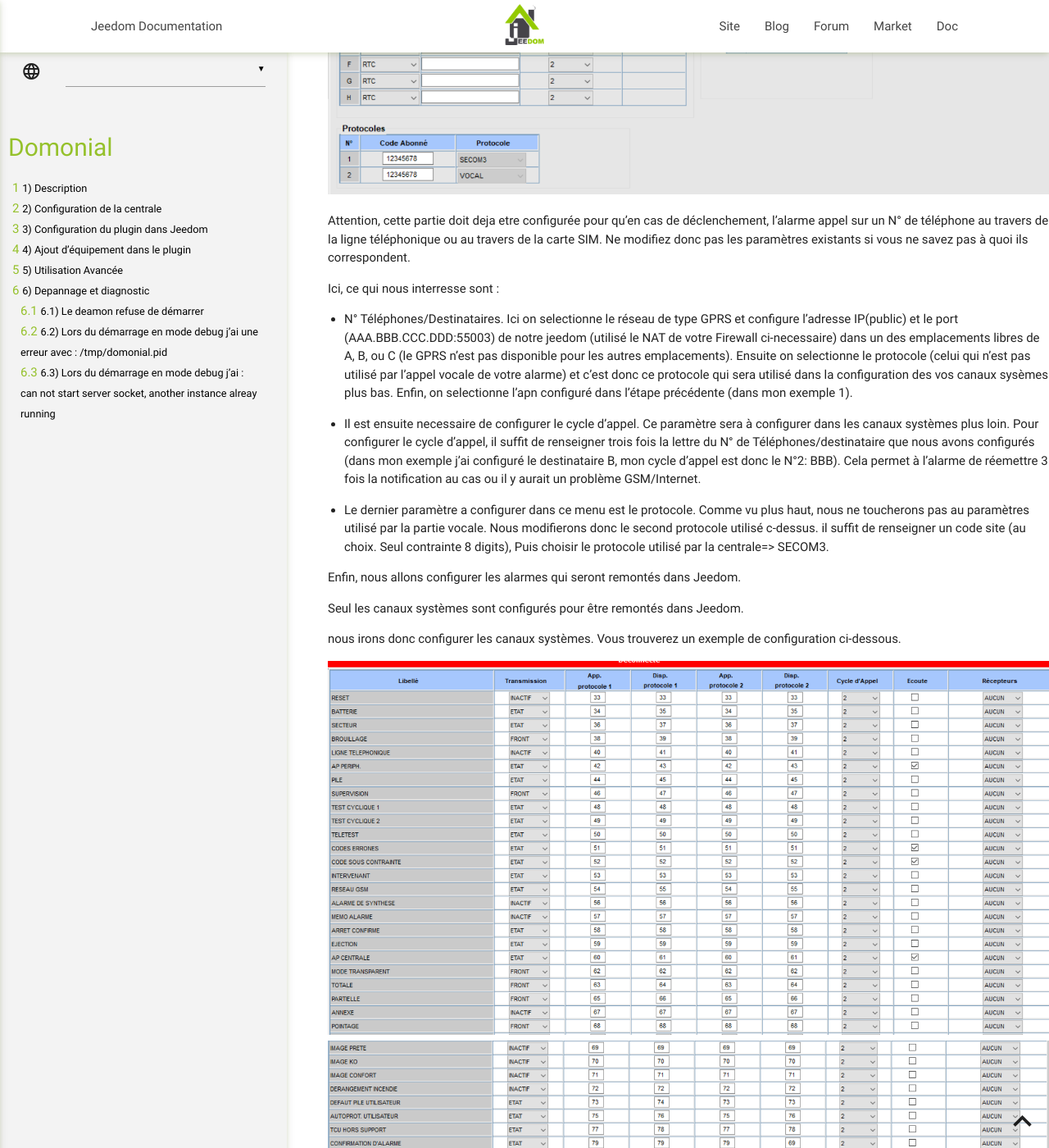
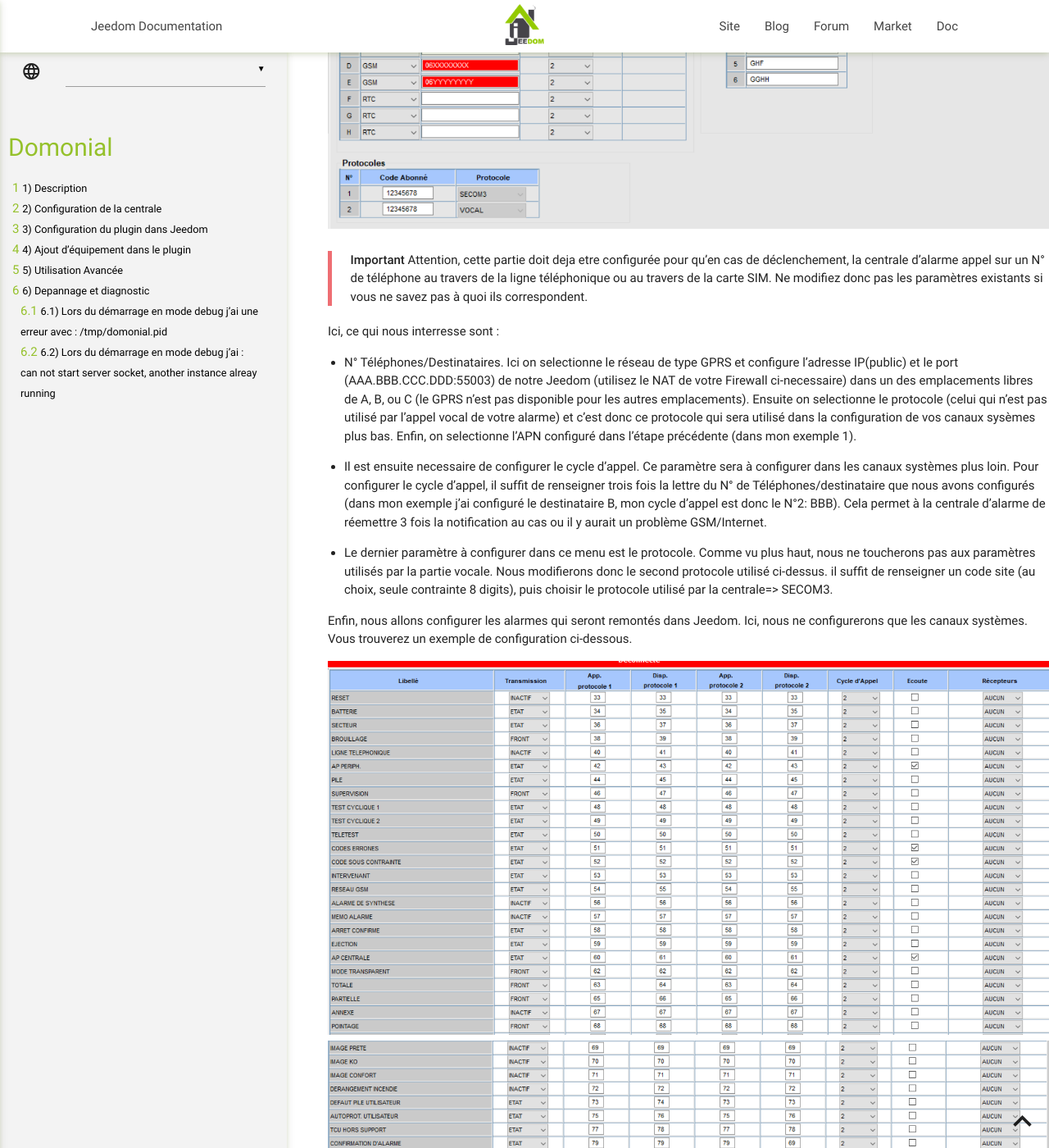
Before and after one commit to apages2/pluginjeedom-domonial, a Jekyll site: the page built from docs/fr_FR/index.md, in a window 1280 px wide and 1400 px high, scrolled down 1125 px. Shown: the whole window at 82% size. Built offline with Jekyll 4.4.1, drawn with Linux system fonts in a browser that asks for light colours; our own code applies the rules of GitHub Pages for plain Markdown files; some of the changed text lies outside the part shown.

Commit message:
mise à jour docs

```diff
--- a/docs/fr_FR/index.md
+++ b/docs/fr_FR/index.md
@@ -1,16 +1,17 @@
 Description
 ===
-
-Le plugin Domonial permet de recevoir les notifications que les alarmes domonial (PMI8FR-STD-7 ou PME8FR-STD7G)
+Le plugin Domonial permet de recevoir les notifications que les centrales alarmes Domonial (PMI8FR-STD-7 ou PME8FR-STD7G)
 envoi au travers d'une configuration de type "telesurveillance" en utilisant le GPRS de la carte SIM.
 Une simple carte SIM suffit, pas d'abonnement data necessaire.
 
+> **Important**
+> Si votre alarme est gérée par une entreprise de télésurveillance, vous ne pourrez pas utiliser ce plugin
+
 Configuration de la centrale
 ===
+Tout d'abord, il faut configurer la centrale d'alarme grâce au logiciel DOMOPC, pour envoyer les notifications à Jeedom via GPRS
 
-Tout d'abord, il faut configurer la centrale d'alarme grâce à DOMOPC, pour envoyer les notifications via GPRS
-
-Nous allons commencer par configurer la carte GSM. nous nous rendons sur le menu Transmetteur, onglet GSM/GPRS
+Nous allons commencer par configurer la carte GSM. Nous nous rendons dans le menu Transmetteur, onglet GSM/GPRS
 
 ![configuration_alarmes01](../images/domonial_alarme_GSM.PNG)
 
@@ -18,36 +19,34 @@ Ici, nous configurons juste :
 -    Le code pin de la carte SIM
 -    L'APN correspondant à l'opérateur (dans l'exemple, il s'agit de l'APN de free)
 
-Puis, ensuite, nous configurerons comment la centrale doit transmettre les infos à jeedom. Nous nous positionnons dans
-le menu transmetteur, onglet standard.
+Puis, ensuite, nous configurerons comment, la centrale doit transmettre les infos à Jeedom. Nous nous positionnons dans
+le menu Transmetteur, onglet Standard.
 
 ![configuration_alarmes02](../images/domonial_alarme_standard.PNG)
 
-Attention, cette partie doit deja etre configurée pour qu'en cas de déclenchement, l'alarme appel sur un N° de téléphone au
-travers de la ligne téléphonique ou au travers de la carte SIM. Ne modifiez donc pas les paramètres existants si vous ne savez
-pas à quoi ils correspondent.
+> **Important**
+>Attention, cette partie doit deja etre configurée pour qu'en cas de déclenchement, la centrale d'alarme appel sur un N° de téléphone au
+>travers de la ligne téléphonique ou au travers de la carte SIM. Ne modifiez donc pas les paramètres existants si vous ne savez
+>pas à quoi ils correspondent.
 
 Ici, ce qui nous interresse sont :
 
 -    N° Téléphones/Destinataires. Ici on selectionne le réseau de type GPRS et configure l'adresse IP(public) et le port (AAA.BBB.CCC.DDD:55003)
-de notre jeedom (utilisé le NAT de votre Firewall ci-necessaire) dans un des emplacements libres de A, B, ou C (le GPRS n'est pas disponible pour
-les autres emplacements). Ensuite on selectionne le protocole (celui qui n'est pas utilisé par l'appel vocale de votre alarme) et c'est donc ce protocole qui sera utilisé
-dans la configuration des vos canaux sysèmes plus bas. Enfin, on selectionne l'apn configuré dans l'étape précédente (dans mon exemple 1).
+de notre Jeedom (utilisez le NAT de votre Firewall ci-necessaire) dans un des emplacements libres de A, B, ou C (le GPRS n'est pas disponible pour
+les autres emplacements). Ensuite on selectionne le protocole (celui qui n'est pas utilisé par l'appel vocal de votre alarme) et c'est donc ce protocole qui sera utilisé
+dans la configuration de vos canaux sysèmes plus bas. Enfin, on selectionne l'APN configuré dans l'étape précédente (dans mon exemple 1).
 
 -    Il est ensuite necessaire de configurer le cycle d'appel. Ce paramètre sera à configurer dans les canaux systèmes plus loin.
 Pour configurer le cycle d'appel, il suffit de renseigner trois fois la lettre du N° de Téléphones/destinataire que nous avons configurés
-(dans mon exemple j'ai configuré le destinataire B, mon cycle d'appel est donc le N°2: BBB). Cela permet à l'alarme de réemettre 3 fois
+(dans mon exemple j'ai configuré le destinataire B, mon cycle d'appel est donc le N°2: BBB). Cela permet à la centrale d'alarme de réemettre 3 fois
 la notification au cas ou il y aurait un problème GSM/Internet.
 
--    Le dernier paramètre a configurer dans ce menu est le protocole. Comme vu plus haut, nous ne toucherons pas au paramètres utilisé par la partie vocale.
-Nous modifierons donc le second protocole utilisé c-dessus. il suffit de renseigner un code site (au choix. Seul contrainte 8 digits),
-Puis choisir le protocole utilisé par la centrale=> SECOM3.
+-    Le dernier paramètre à configurer dans ce menu est le protocole. Comme vu plus haut, nous ne toucherons pas aux paramètres utilisés par la partie vocale.
+Nous modifierons donc le second protocole utilisé ci-dessus. il suffit de renseigner un code site (au choix, seule contrainte 8 digits),
+puis choisir le protocole utilisé par la centrale=> SECOM3.
 
-Enfin, nous allons configurer les alarmes qui seront remontés dans Jeedom.
-
-Seul les canaux systèmes sont configurés pour être remontés dans Jeedom.
-
-nous irons donc configurer les canaux systèmes. Vous trouverez un exemple de configuration ci-dessous.
+Enfin, nous allons configurer les alarmes qui seront remontés dans Jeedom. Ici, nous ne configurerons que les canaux systèmes.
+Vous trouverez un exemple de configuration ci-dessous.
 
 ![configuration_alarmes03](../images/domonial_alarme_code_systems_01.PNG)
 ![configuration_alarmes04](../images/domonial_alarme_code_systems_02.PNG)
@@ -55,31 +54,30 @@ nous irons donc configurer les canaux systèmes. Vous trouverez un exemple de co
 Les choses importantes à savoir :
 -    le champ Transmission permet de desactiver l'emission d'une notification pour cette alerte,
 FRONT permet de remonter simplement le passage d'un etat OK vers NOK, mais pas le retour à la normale,
-ETAT pertmet d'avoir le changement d'etat OK vers NOK et le retour à la normale.
+ETAT permet d'avoir le changement d'etat OK vers NOK **et** le retour à la normale.
 
 -    Ensuite, nous allons configurer les codes envoyés pour identifier l'alarme et son état. Dans le cas d'une
 transmission FRONT, un seul code suffit, pour une transmission ETAT, il sera necessaire de configurer deux codes.
-Pour ma part, je fixe les memes codes pour le protocole 1 et 2, mais il est normalement seulement necessaire de
-configurer le procotole que nous avons configuré à l'étape précédente.
+Pour ma part, je fixe les memes codes pour le protocole 1 et 2, mais normalement, seul les codes pour le procotole
+que nous avons configuré à l'étape précédente sont necessaire.
 
--    Enfin, nous configurons le cycle d'appel que nous avons précédement configuré.
+-    Enfin, nous selectionnons le cycle d'appel que nous avons précédement configuré.
 
 Configuration du plugin dans Jeedom
 ===
-
 Après l'avoir téléchargé sur le Market, il sera nécessaire de configurer le plugin. Ce qui nous interesse se trouve
 dans l'encadré Configuration
 
 ![configuration_plugin01](../images/dominial_plugin_config.PNG)
 
-Dans la configuration du plugin, nous avons la possibilité de ne pas acquitter certain type d'alarme, le plugin les recevra,
-mais ne les acquittera pas. Ce qui fait que l'alarme continuera son cycle d'appel. Cette configuration peux etre utilise si
+Dans la configuration du plugin, nous avons la possibilité de ne pas acquitter certain type d'alarme, le plugin les recevras,
+mais ne les acquittera pas. Ce qui fait que l'alarme continuera son cycle d'appel. Cette configuration peut etre utilisé si
 votre cycle d'appel est configuré pour le GPRS et ensuite pour l'appel vocal.
 
 Ensuite, il faut configurer l'adresse ip (privée) de Jeedom et le port du plugin (par defaut : 55003)
 
-Enfin, il faut configurer les codes d'alarmes à l'identique de ceux qu'on a configuré sur l'alarme. Nous ne modifierons que
-les codes systèmes, mais le plugin peut aussi recevoir les codes Peripheriques (il faudra dans ce cas les configurer sur
+Enfin, il faut configurer les codes d'alarmes à l'identique de ceux que nous avons configuré sur la centrale d'alarme. Nous ne modifierons que
+les codes Systèmes, mais le plugin peut aussi recevoir les codes Peripheriques (il faudra dans ce cas les configurer sur
 l'alarme).
 
 ![configuration_plugin02](../images/dominial_plugin_config_canaux.PNG)
@@ -103,11 +100,10 @@ C'est finit, le plugin est pret à fonctionner.
 
 Utilisation Avancée
 ===
-
-Il est conseillé d'utiliser ce plugin avec l'usage des scénario de jeedom. Un exemple ci-dessous permet d'intercepter la
-notification sur activation ou désactivation de l'alarme et d'effectuer des actions (ici fermer les volets, envoyer une
+Il est conseillé d'utiliser ce plugin avec la fonction scénario de jeedom. Un exemple ci-dessous permet de traiter la
+notification reçu par Jeedom lors de l'activation ou la désactivation de la centrale d'alarme et d'effectuer des actions (ici fermer les volets, envoyer une
 notification via slack). L'exemple ci-dessous montre aussi la récéption d'une trame pour un problème de batterie sur la centrale
-ou un probleme de pile sur un capteur (respectivement code 73 ou 44). En dernier recours, l'envoi la trame brut receptionné sur
+ou un probleme de pile sur un capteur (respectivement code 73 ou 44). En dernier recours, le scénario envoi la trame brut receptionnée sur
 mon telephone via slack.
 
 ![configuration_scenario01](../images/dominial_scenario01.PNG)
@@ -115,18 +111,14 @@ mon telephone via slack.
 
 Depannage et diagnostic
 ===
-
 Le deamon refuse de démarrer
 -----------------------------
-
 Essayer de le démarrer en mode debug pour voir l'erreur
 
 Lors du démarrage en mode debug j'ai une erreur avec : /tmp/domonial.pid
 -------------------------------------------------------------------------
-
 Attendez une minute pour voir si le problème persiste, si c'est le cas en ssh faites : "sudo rm /tmp/domonial.pid"
 
 Lors du démarrage en mode debug j'ai : can not start server socket, another instance alreay running
 ----------------------------------------------------------------------------------------------------
-
 Cela veut dire que le deamon est démarré mais que Jeedom n'arrive pas à le stopper. Vous pouvez soit redémarrer tout le système, soit en ssh faire "killall -9 domonialcmd.py"
```
Also changed, not shown: other parts of docs/fr_FR/index.md (+1 -2 lines).
